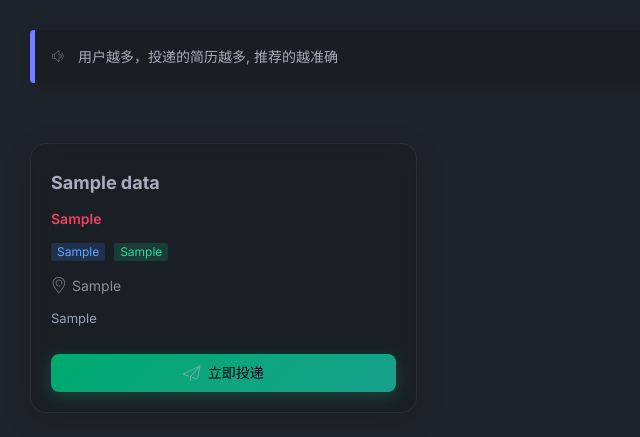
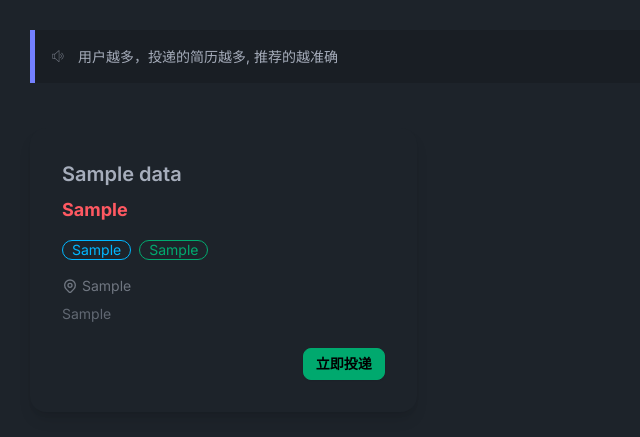
Before and after one commit to xiaobai01111/python-pa, a Django app: page /get_recommend/ in a window 1280 px wide. Shown: the top 437 px of the page, without its empty margins (0-640 px from the left). Run offline with Django 3.2, Linux system fonts and the light colour scheme; data comes from the database, SQL or seed files in the repository; tables that the repository leaves empty hold one stand-in row (values such as "Sample post"); some libraries are stand-ins or nearby versions.

Commit message:
🎨 推荐页面重构：现代化卡片设计与表格优化
✨ **推荐页面全面重构 (recommend.html)**
- 采用daisyUI card组件替代自定义盒子设计
- 简化CSS代码，提升可维护性
- 现代化卡片布局：hover效果、阴影、圆角
- 优化信息层次：标题、薪资、标签、位置、公司
- 使用daisyUI badge组件：info/success主题
- 添加位置图标，提升视觉识别度

🔧 **投递列表表格优化 (send_list.html)**
- 移除表格竖线，采用无竖线现代设计
- 优化表格间距和padding配置
- 改进表头背景色和字体样式
- 完善悬停效果和点击反馈
- 调整列宽分配：job_id列65px，left对齐

🎯 **设计统一性**
- 与系统整体现代化设计风格保持一致
- 统一使用daisyUI组件和主题变量
- 提升用户体验和视觉一致性

🤖 Generated with [Claude Code](https://claude.com/claude-code)

Co-Authored-By: Claude <noreply@anthropic.com>

```diff
--- a/templates/recommend.html
+++ b/templates/recommend.html
@@ -14,85 +14,7 @@
         background-color: oklch(var(--b2)) !important;
         border-left: 5px solid oklch(var(--p));
         color: oklch(var(--bc));
-        border-radius: 4px;
-        margin-bottom: 30px;
-        border-color: oklch(var(--p));
-        box-shadow: 0 4px 12px rgba(0, 0, 0, 0.1);
-    }
-
-    /* 职位卡片容器 */
-    .layadmin-contact-box {
-        background-color: oklch(var(--b2) / 0.8) !important;
-        backdrop-filter: blur(12px);
-        -webkit-backdrop-filter: blur(12px);
-        border-radius: 16px;
-        box-shadow: 0 8px 32px rgba(0, 0, 0, 0.1);
-        border: 1px solid oklch(var(--bc) / 0.1) !important;
-        padding: 24px;
         margin-bottom: 15px;
-        transition: all 0.3s ease;
-        height: 100%;
-        min-height: 220px;
-        display: flex;
-        flex-direction: column;
-        justify-content: space-between;
-        box-sizing: border-box;
-    }
-
-    .layadmin-contact-box:hover {
-        transform: translateY(-5px);
-        box-shadow: 0 12px 40px rgba(0, 0, 0, 0.2);
-        background-color: oklch(var(--b2)) !important;
-        border-color: oklch(var(--p) / 0.3) !important;
-    }
-
-    .layadmin-text {
-        color: oklch(var(--bc) / 0.7);
-    }
-
-    .layadmin-title {
-        margin-bottom: 12px;
-        font-size: 14px;
-        line-height: 1.6;
-        color: oklch(var(--bc) / 0.8);
-    }
-
-    .layadmin-title strong {
-        font-size: 18px;
-        color: oklch(var(--bc));
-        display: block;
-        margin-bottom: 10px;
-        white-space: nowrap;
-        overflow: hidden;
-        text-overflow: ellipsis;
-    }
-
-    .layui-icon-location {
-        color: oklch(var(--wa));
-        margin-right: 5px;
-    }
-
-    /* 投递按钮 */
-    .layui-btn {
-        background: linear-gradient(135deg, oklch(var(--su)), oklch(var(--su) / 0.8));
-        color: oklch(var(--suc));
-        border-radius: 8px;
-        box-shadow: 0 4px 15px oklch(var(--su) / 0.3);
-        border: none;
-        width: 100%;
-        margin-top: 15px;
-        transition: all 0.3s;
-    }
-
-    .layui-btn:hover {
-        opacity: 0.9;
-        box-shadow: 0 6px 20px oklch(var(--su) / 0.4);
-    }
-
-    /* 布局调整 */
-    .layui-col-md9, .layui-col-md2 {
-        width: 100%;
-        padding: 0 !important;
     }
 
     /* 强制覆盖 Layer 弹窗样式为主题色 */
@@ -136,28 +58,25 @@
       </div>
       {% for job in recommend_list %}
         <div class="layui-col-md4 layui-col-sm6">
-      <div class="layadmin-contact-box" >
-          <div class="layui-col-md9 layui-col-sm6">
-            <a href="javascript:;" style="text-decoration: none;">
-              <div class="layadmin-text">
-                <h3 class="layadmin-title"><strong>{{ job.name | truncatechars:16 }}</strong></h3>
-                <h3 class="layadmin-title" style="color: #f43f5e; font-weight: 600;">{{ job.salary }}</h3>
-                <h3 class="layadmin-title">
-                    <span class="layui-badge layui-bg-blue" style="background: rgba(59,130,246,0.2) !important; color: #60a5fa !important;">{{ job.education }}</span>
-                    <span class="layui-badge layui-bg-cyan" style="background: rgba(16,185,129,0.2) !important; color: #34d399 !important; margin-left: 5px;">{{ job.experience }}</span>
-                </h3>
-                <h3 class="layadmin-title"><i class="layui-icon layui-icon-location"></i>{{ job.place }}</h3>
-                <h3 class="layadmin-title" style="color: #94a3b8; font-size: 13px;">{{ job.company | truncatechars:16 }}</h3>
+          <div class="card bg-base-100 shadow-lg hover:shadow-xl transition-all duration-300 hover:-translate-y-1">
+            <div class="card-body">
+              <h2 class="card-title text-base-content">{{ job.name | truncatechars:20 }}</h2>
+              <p class="text-error font-bold text-lg">{{ job.salary }}</p>
+              <div class="flex gap-2 my-2">
+                <span class="badge badge-info badge-outline">{{ job.education }}</span>
+                <span class="badge badge-success badge-outline">{{ job.experience }}</span>
               </div>
-            </a>
+              <p class="text-base-content/60 text-sm flex items-center gap-1">
+                <svg class="w-4 h-4" fill="none" stroke="currentColor" viewBox="0 0 24 24"><path stroke-linecap="round" stroke-linejoin="round" stroke-width="2" d="M17.657 16.657L13.414 20.9a1.998 1.998 0 01-2.827 0l-4.244-4.243a8 8 0 1111.314 0z"></path><path stroke-linecap="round" stroke-linejoin="round" stroke-width="2" d="M15 11a3 3 0 11-6 0 3 3 0 016 0z"></path></svg>
+                {{ job.place }}
+              </p>
+              <p class="text-base-content/50 text-sm">{{ job.company | truncatechars:20 }}</p>
+              <div class="card-actions justify-end mt-4">
+                <button class="btn btn-success btn-sm" onclick="send({{ job.job_id }}, '{{ job.name|escapejs }}')">立即投递</button>
+              </div>
+            </div>
           </div>
-          <div class="layui-col-md2 layui-col-sm6">
-             <button class="layui-btn" onclick="send({{ job.job_id }}, '{{ job.name|escapejs }}')">
-                 <i class="layui-icon layui-icon-release"></i> 立即投递
-             </button>
-          </div>
-      </div>
-    </div>
+        </div>
       {% endfor %}
   </div>
 </div>
```
Also changed, not shown: templates/send_list.html (+31 -14 lines).
